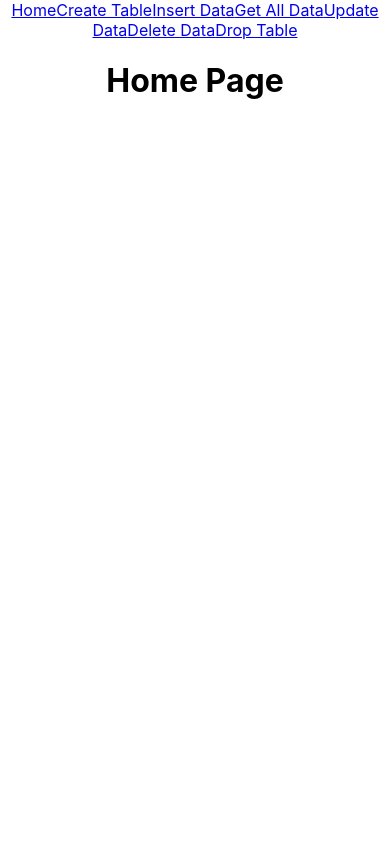
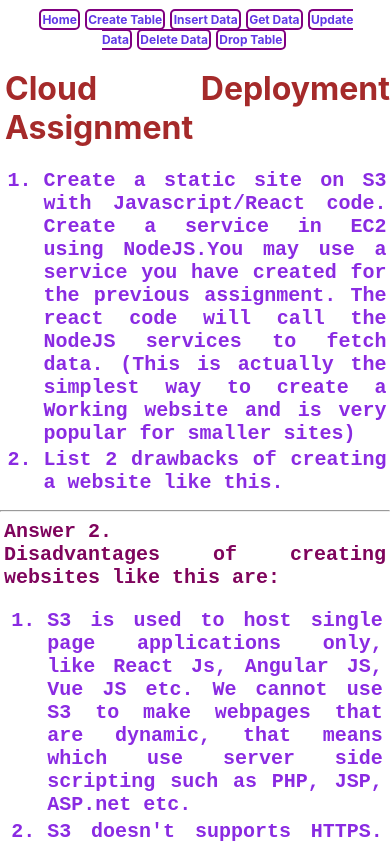
Before and after one commit to nandani-nikita/AWS-Cloud, a React (Create React App) app in the folder frontend/: page / in a window 390 px wide. Shown: the top 843 px of the page. Built offline with nearby package versions, Linux system fonts and the light colour scheme; the HTML template or start-up script is replaced by a standard one.

Commit message:
complete

```diff
--- a/frontend/src/App.css
+++ b/frontend/src/App.css
@@ -1,5 +1,11 @@
+* {
+  box-sizing: border-box;
+  text-align: justify;
+}
+
 .App {
-  text-align: center;
+  /* text-align: center; */
+  /* margin-left: 1%; */
 }
 
 
@@ -10,7 +16,7 @@
   } */
 }
 
-.App-header {
+/* .App-header {
   background-color: #282c34;
   min-height: 100vh;
   display: flex;
@@ -19,7 +25,7 @@
   justify-content: center;
   font-size: calc(10px + 2vmin);
   color: white;
-}
+} */
 
 .App-link {
   color: #61dafb;
@@ -33,3 +39,99 @@
     transform: rotate(360deg);
   }
 } */
+
+h1 {
+  color: brown;
+  margin-left: 5px;
+}
+
+#dataDiv {
+  color: green;
+  font-size: 20px;
+  font-weight: bold;
+  text-align: center;
+}
+
+p , li{
+  margin: 1%;
+  font-family: 'Courier New', Courier, monospace;
+  color: blueviolet;
+  font-weight: bold;
+  font-size: 20px;
+}
+#answer {
+  color: rgb(127, 4, 92);
+}
+nav {
+  text-align: center;
+  margin-top: 2%;
+}
+
+.navLink:hover {
+  background-color: rgb(177, 246, 116);
+}
+table {
+  margin-left: 1%;
+}
+table, tr, td, th, thead {
+  border: 3px solid rgb(249, 206, 233);
+  border-collapse: collapse;
+}
+th {
+  text-align: center;
+}
+td {
+  font-size: 20px;
+  font-weight: normal;
+  text-align: center;
+  color: blueviolet;
+  font-weight: bold;
+}
+th, td {
+  width: 180px;
+}
+@media only screen and (max-width: 1800px) {
+
+  .navLink {
+
+    font-size: 20px;
+    border: 2px solid purple;
+    border-radius: 5px;
+    text-decoration: none;
+    font-weight: bold;
+    color: rgb(169, 49, 49);
+    margin: 3.5px;
+    padding: 0.3em;
+  }
+
+}
+
+@media only screen and (max-width: 900px) {
+
+  .navLink {
+
+    font-size: 15px;
+    border: 2px solid purple;
+    border-radius: 5px;
+    text-decoration: none;
+    font-weight: bold;
+    color: rgb(169, 49, 49);
+    margin: 2.5px;
+    padding: 0.1em;
+  }
+
+}
+
+@media only screen and (max-width: 600px) {
+  .navLink {
+
+    font-size: 12px;
+    border: 2px solid purple;
+    border-radius: 5px;
+    text-decoration: none;
+    font-weight: bold;
+    color: rgb(96, 55, 230);
+    margin: 2.5px;
+    padding: 0.1em;
+  }
+}
--- a/frontend/src/components/Home.jsx
+++ b/frontend/src/components/Home.jsx
@@ -12,8 +12,31 @@ return (
 	<div>
         <h1>
 
-        Home Page
+        Cloud Deployment Assignment
         </h1>
+        <ol>
+            <li>
+            Create a static site on S3 with Javascript/React code. Create a service in EC2 using NodeJS.You may use a service you have created for the previous assignment. The react code will call the NodeJS services to fetch data.
+(This is actually the simplest way to create a Working website and is very popular for smaller sites)
+            </li>
+            <li>
+            List 2 drawbacks of creating a website like this.
+            </li>
+        </ol>
+
+<hr></hr>
+<p id="answer">Answer 2.
+    <br></br>
+    Disadvantages of creating websites like this are:
+    <ol>
+        <li>
+            S3 is used to host single page applications only, like React Js, Angular JS, Vue JS etc. We cannot use S3 to make webpages that are dynamic, that means which use server side scripting such as PHP, JSP, ASP.net etc.
+        </li>
+        <li>
+            S3 doesn't supports HTTPS. However this can be achieved on S3 with the help of Amazon CloudFront, but it is not possible to directly host the HTTPS websites through S3.
+        </li>
+    </ol>
+</p>
     </div>
 
 
--- a/frontend/src/components/NavBar.jsx
+++ b/frontend/src/components/NavBar.jsx
@@ -8,35 +8,35 @@ const NavBar = () => {
 
 
 
-return (
-	<nav>
-      <NavLink   to="/">
-        Home
+  return (
+    <nav>
+      <NavLink to="/" className='navLink'>
+        <span className="nav">Home</span>
       </NavLink>
-      <NavLink   to="/create">
-        Create Table
+      <NavLink to="/create" className='navLink'>
+        <span className="nav">Create Table</span>
       </NavLink>
-      <NavLink   to="/insert">
-        Insert Data
+      <NavLink to="/insert" className='navLink'>
+        <span className="nav">Insert Data</span>
       </NavLink>
-      <NavLink   to="/read">
-        Get All Data
+      <NavLink to="/read" className='navLink'>
+        <span className="nav">Get Data</span>
       </NavLink>
-      <NavLink   to="/update">
-        Update Data
+      <NavLink to="/update" className='navLink'>
+        <span className="nav">Update Data</span>
       </NavLink>
-      <NavLink   to="/delete">
-        Delete Data
+      <NavLink to="/delete" className='navLink'>
+        <span className="nav">Delete Data</span>
       </NavLink>
-      <NavLink   to="/drop">
-        Drop Table
+      <NavLink to="/drop" className='navLink'>
+        <span className="nav">Drop Table</span>
       </NavLink>
 
     </nav>
 
 
 
-);
+  );
 };
 
 export default NavBar;
--- a/frontend/src/components/ReadTableData.jsx
+++ b/frontend/src/components/ReadTableData.jsx
@@ -5,7 +5,7 @@ const AllData = () => {
 	useEffect(() => {
 		fetch('http://3.110.43.41:8080/')
 			.then(response => {
-				if(response.status == 200) {
+				if(response.status === 200) {
 					return response.json();
 				} else {
 					document.getElementById('dataDiv').innerText = "No Data Fetched";
```
